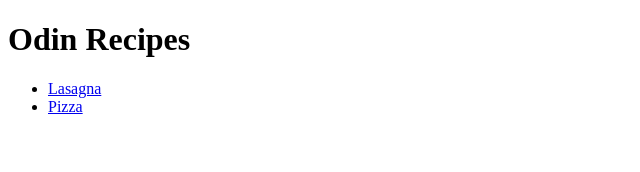
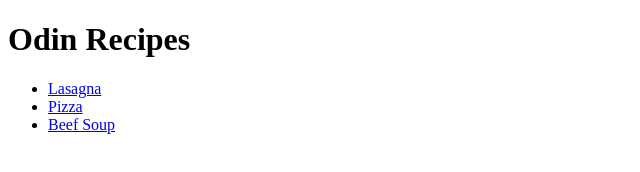
Before and after one commit to Xand3rs11/odin-recipes, a plain HTML site: page index.html in a window 1280 px wide. Shown: the full height of the page, 0-640 px from the left. Drawn offline with Linux system fonts and the light colour scheme.

Commit message:
Create reference of beefsoup.html

```diff
--- a/index.html
+++ b/index.html
@@ -11,6 +11,7 @@
         <ul>
             <li><a href="recipes/lasagna.html">Lasagna</a></li>
             <li><a href="recipes/pizza.html">Pizza</a></li>
+            <li><a href="recipes/beefsoup.html">Beef Soup</a></li>
         </ul>
 
     </body>
```
